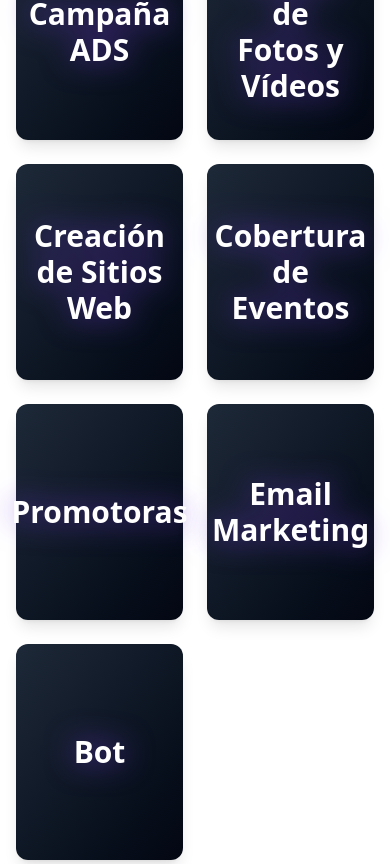
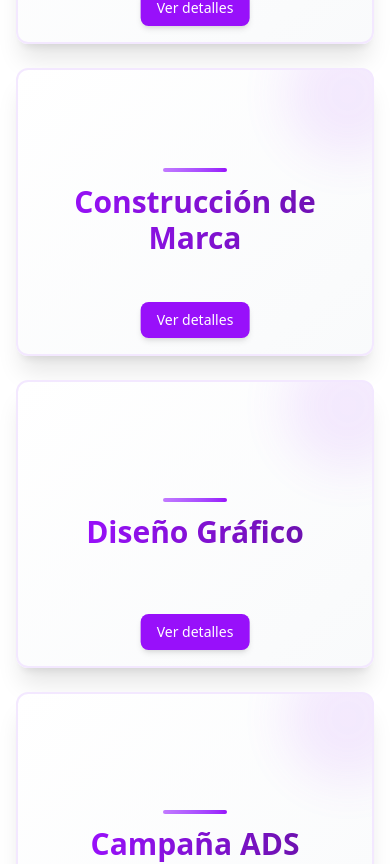
Before and after one commit to jaev1996/marketing-website, a React (Vite) app: page / in a window 390 px wide. Shown: the part 1700-2564 px from the top of the page. Built offline with nearby package versions, Linux system fonts and the light colour scheme.

Commit message:
Ajustes a las tarjetas de servicios

```diff
--- a/src/components/Services.jsx
+++ b/src/components/Services.jsx
@@ -2,10 +2,19 @@ import { useState } from "react";
 import { services } from "../data/services";
 
 const Services = () => {
+  const [flippedCards, setFlippedCards] = useState({});
+
+  const toggleCardFlip = (index) => {
+    setFlippedCards(prev => ({
+      ...prev,
+      [index]: !prev[index]
+    }));
+  };
+
   return (
     <section id="services" className="py-20 bg-white text-gray-950">
       <div className="container mx-auto px-4">
-        {/* Encabezado */}
+        {/* Encabezado (se mantiene igual) */}
         <div className="text-center mb-16">
           <span className="inline-block px-3 py-1 text-sm font-semibold text-purple-600 bg-purple-100 rounded-full mb-4">
             Lo que ofrecemos
@@ -18,26 +27,75 @@ const Services = () => {
           </p>
         </div>
 
-        {/* Grid de servicios con efecto flip */}
-        <div className="grid grid-cols-2 md:grid-cols-3 lg:grid-cols-3 gap-6">
+        {/* Grid de servicios mejorado */}
+        <div className="grid grid-cols-1 sm:grid-cols-2 lg:grid-cols-3 xl:grid-cols-4 gap-6">
           {services.map((service, index) => (
             <div
               key={index}
-              className="group h-54 [perspective:1000px] transition-all duration-300"
+              className="group h-72 [perspective:1000px] transition-all duration-500 hover:scale-[1.02]"
             >
-              <div className="relative h-full w-full transition-transform duration-500 [transform-style:preserve-3d] group-hover:[transform:rotateY(180deg)]">
-                {/* Frente de la tarjeta */}
-                <div className="absolute inset-0 bg-gradient-to-br from-gray-800 to-gray-950 rounded-xl shadow-lg p-6 flex items-center justify-center [backface-visibility:hidden]">
-                  <h3 className="text-3xl font-bold text-center text-white drop-shadow-[0_0_15px_rgba(124,58,237,0.7)]">
-                    {service.title}
-                  </h3>
+              <div className={`relative h-full w-full transition-transform duration-700 [transform-style:preserve-3d] ${flippedCards[index] ? '[transform:rotateY(180deg)]' : 'group-hover:[transform:rotateY(180deg)]'} shadow-xl rounded-xl`}>
+                {/* Frente de la tarjeta - Versión mejorada */}
+                <div className="absolute inset-0 bg-gradient-to-br from-white to-gray-50 rounded-xl p-6 flex flex-col items-center justify-center [backface-visibility:hidden] border-2 border-purple-100 overflow-hidden">
+                  {/* Efecto de fondo sutil */}
+                  <div className="absolute -right-10 -top-10 w-32 h-32 bg-purple-500 opacity-10 rounded-full blur-xl"></div>
+
+                  {/* Contenedor del título con efecto */}
+                  <div className="relative z-10 text-center p-4">
+                    <div className="mb-3 mx-auto w-16 h-1 bg-gradient-to-r from-purple-400 to-purple-600 rounded-full"></div>
+                    <h3 className="text-3xl font-bold text-gray-800 bg-clip-text text-transparent bg-gradient-to-r from-purple-600 to-purple-800">
+                      {service.title}
+                    </h3>
+                  </div>
+
+                  {/* Efecto de borde animado */}
+                  <div className="absolute inset-0 border-2 border-transparent group-hover:border-purple-300 rounded-xl transition-all duration-500 pointer-events-none"></div>
+
+                  {/* Botón para móviles */}
+                  <button
+                    onClick={() => toggleCardFlip(index)}
+                    className="sm:hidden absolute bottom-4 left-1/2 transform -translate-x-1/2 bg-purple-600 text-white px-4 py-2 rounded-lg text-sm font-medium shadow-md hover:bg-purple-700 transition-colors"
+                  >
+                    Ver detalles
+                  </button>
                 </div>
 
-                {/* Parte trasera de la tarjeta */}
-                <div className="absolute inset-0 bg-gradient-to-br from-purple-600 to-purple-800 rounded-xl shadow-lg p-6 flex flex-col items-center justify-center [backface-visibility:hidden] [transform:rotateY(180deg)]">
-                  <div className="text-center text-white">
-                    <p className="text-lg mb-4">{service.shortDescription}</p>
+                {/* Parte trasera de la tarjeta - Versión mejorada */}
+                <div className="absolute inset-0 bg-gradient-to-br from-purple-700 to-purple-900 rounded-xl p-6 flex flex-col items-center justify-center [backface-visibility:hidden] [transform:rotateY(180deg)] text-white overflow-hidden">
+                  {/* Patrón de fondo sutil */}
+                  <div className="absolute inset-0 opacity-10 [background-image:linear-gradient(#ffffff_1px,transparent_1px),linear-gradient(90deg,#ffffff_1px,transparent_1px)] [background-size:20px_20px]"></div>
 
+                  <div className="relative z-10 text-center">
+                    <p className="text-sm font-medium mb-4 px-2 py-1 bg-purple-800/50 rounded-full inline-block">
+                      {service.title}
+                    </p>
+                    <p className="text-base mb-4 font-light">
+                      {service.shortDescription}
+                    </p>
+                    <ul className="space-y-2 text-sm font-medium">
+                      {service.features.map((feature, i) => (
+                        <li
+                          key={i}
+                          className="flex items-center justify-center bg-purple-800/30 px-3 py-1 rounded-full"
+                        >
+                          <span className="mr-2 text-purple-300">•</span>
+                          {feature}
+                        </li>
+                      ))}
+                    </ul>
+
+                    {/* Botón para volver en móviles */}
+                    <button
+                      onClick={() => toggleCardFlip(index)}
+                      className="sm:hidden mt-4 bg-white text-purple-800 px-4 py-2 rounded-lg text-sm font-bold shadow-md hover:bg-gray-100 transition-colors"
+                    >
+                      Volver
+                    </button>
+                  </div>
+
+                  {/* Efecto de brillo al hover */}
+                  <div className="absolute inset-0 opacity-0 group-hover:opacity-100 transition-opacity duration-500 pointer-events-none">
+                    <div className="absolute -inset-1 bg-gradient-to-r from-purple-500 to-transparent blur-md"></div>
                   </div>
                 </div>
               </div>
@@ -45,7 +103,7 @@ const Services = () => {
           ))}
         </div>
 
-        {/* CTA */}
+        {/* CTA (se mantiene igual) */}
         <div className="mt-16 text-center">
           <p className="text-lg text-gray-600 mb-6">
             ¿Necesitas una solución personalizada?
--- a/src/data/services.js
+++ b/src/data/services.js
@@ -5,7 +5,6 @@ export const services = [
     features: [
       "Gestión de comunidades",
       "Planificación de contenido",
-      "Análisis de resultados",
       "Crecimiento orgánico"
     ]
   },
@@ -15,7 +14,6 @@ export const services = [
     features: [
       "Análisis de objetivos",
       "Estrategias personalizadas",
-      "Sesiones por Google Meet",
       "Plan de crecimiento"
     ]
   },
@@ -25,7 +23,6 @@ export const services = [
     features: [
       "Diseño de logo",
       "Identidad visual",
-      "Manual de marca",
       "Adaptación para redes"
     ]
   },
@@ -34,7 +31,6 @@ export const services = [
     shortDescription: "Creación de composiciones gráficas profesionales para tu marca.",
     features: [
       "Flyers y banners",
-      "Material POP",
       "Tarjetas de presentación",
       "Menús e invitaciones"
     ]
@@ -44,7 +40,6 @@ export const services = [
     shortDescription: "Generamos más ventas y visibilidad con tráfico calificado.",
     features: [
       "Segmentación avanzada",
-      "Análisis de ROI",
       "Gestión de presupuestos",
       "Optimización continua"
     ]
@@ -55,8 +50,7 @@ export const services = [
     features: [
       "Fotografía profesional",
       "Videos para redes",
-      "Edición creativa",
-      "Equipos profesionales"
+      "Edición creativa"
     ]
   },
   {
@@ -66,7 +60,6 @@ export const services = [
       "Diseño responsive",
       "Optimización SEO",
       "Integración con redes",
-      "Panel de administración"
     ]
   },
   {
@@ -75,8 +68,7 @@ export const services = [
     features: [
       "Fotografía de eventos",
       "Videoclips",
-      "Edición profesional",
-      "Entrega rápida"
+      "Edición profesional"
     ]
   },
   {
@@ -85,8 +77,7 @@ export const services = [
     features: [
       "Interacción directa",
       "Transmisión de mensaje",
-      "Experiencia cercana",
-      "Aumento de conversiones"
+      "Experiencia cercana"
     ]
   },
   {
@@ -95,8 +86,7 @@ export const services = [
     features: [
       "Campañas automatizadas",
       "Diseño de templates",
-      "Segmentación",
-      "Análisis de resultados"
+      "Segmentación"
     ]
   },
   {
@@ -105,8 +95,7 @@ export const services = [
     features: [
       "Respuestas inmediatas",
       "Configuración personalizada",
-      "Integración con redes",
-      "Ahorro de tiempo"
+      "Integración con redes"
     ]
   }
 ];
```
